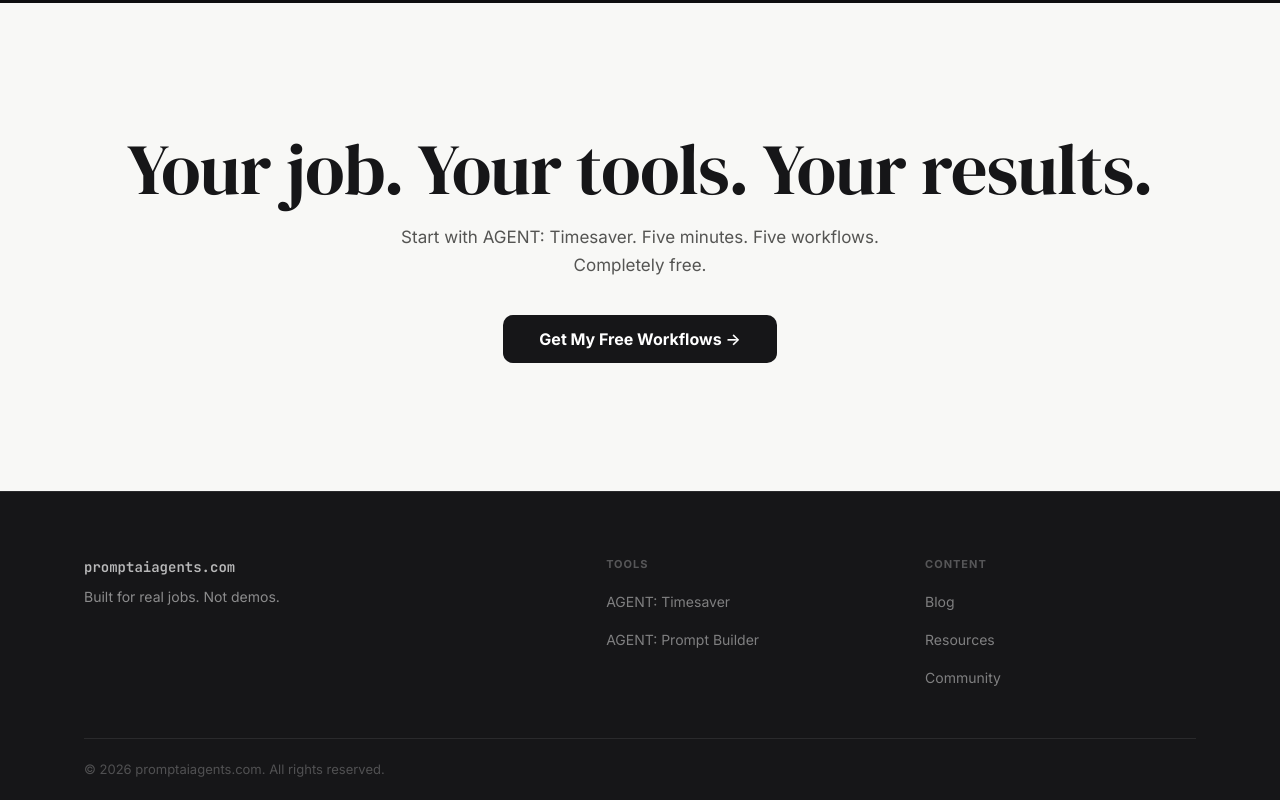
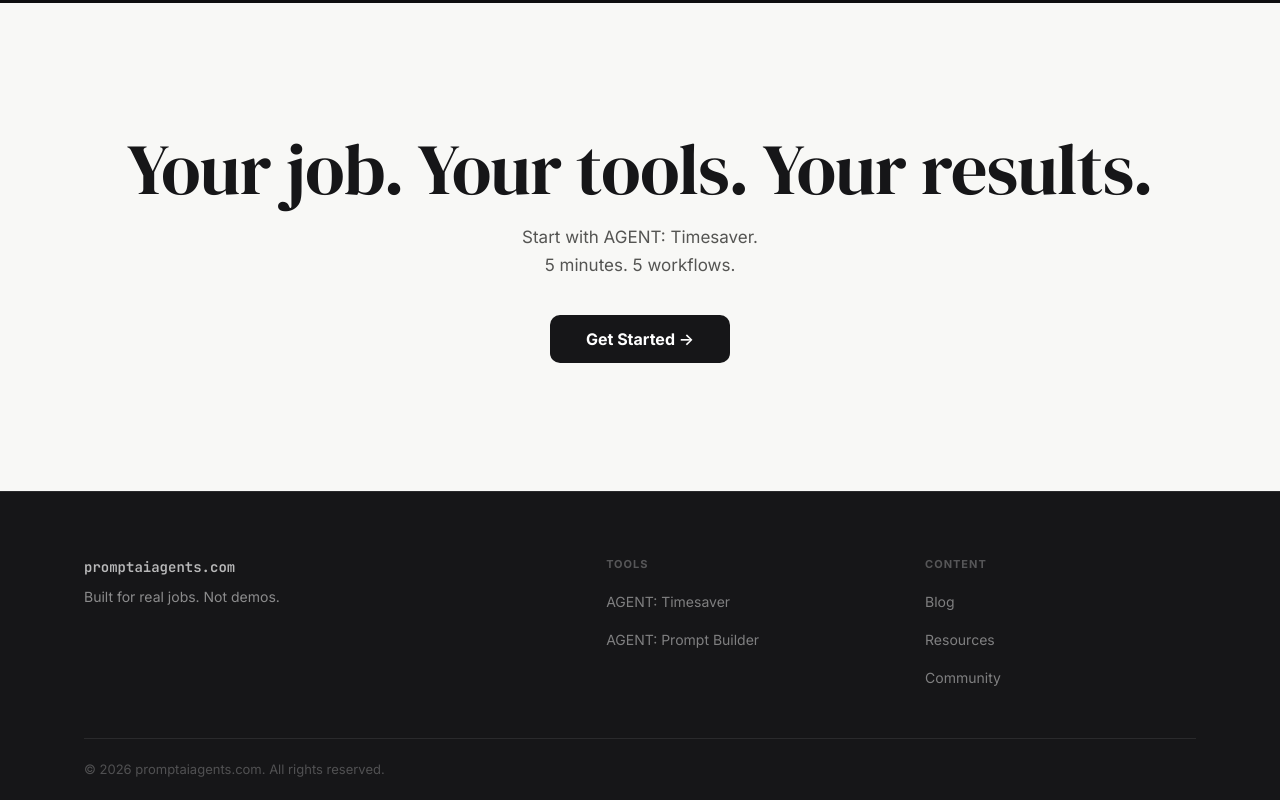
Before and after one commit to coolcalvin457-tech/agent-timesaver-nextjs, a Next.js app: page / in a window 1280 px wide. Shown: the part 4725-5525 px from the top of the page. Built offline with nearby package versions, Linux system fonts and the light colour scheme.

Commit message:
Update final CTA section copy and fix broken anchor button

```diff
--- a/app/page.tsx
+++ b/app/page.tsx
@@ -334,12 +334,10 @@ export default function Home() {
                 margin: "0 auto 36px",
               }}
             >
-              Start with AGENT: Timesaver. Five minutes. Five workflows.
-              Completely free.
+              Start with AGENT: Timesaver.<br />
+              5 minutes. 5 workflows.
             </p>
-            <a href="#timesaver" className="btn btn-primary btn-lg">
-              Get My Free Workflows →
-            </a>
+            <HeroButton />
           </div>
         </section>
       </main>
```
